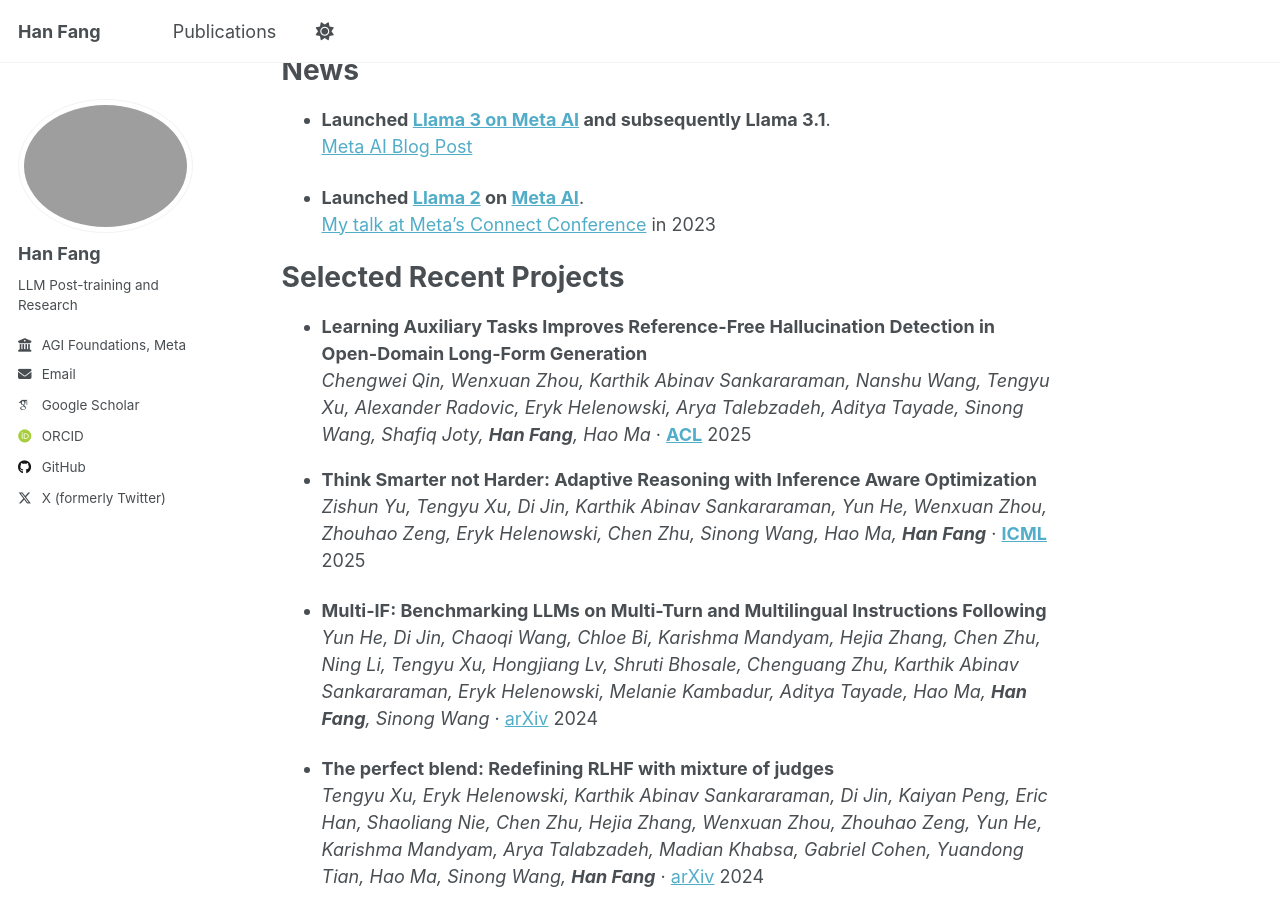
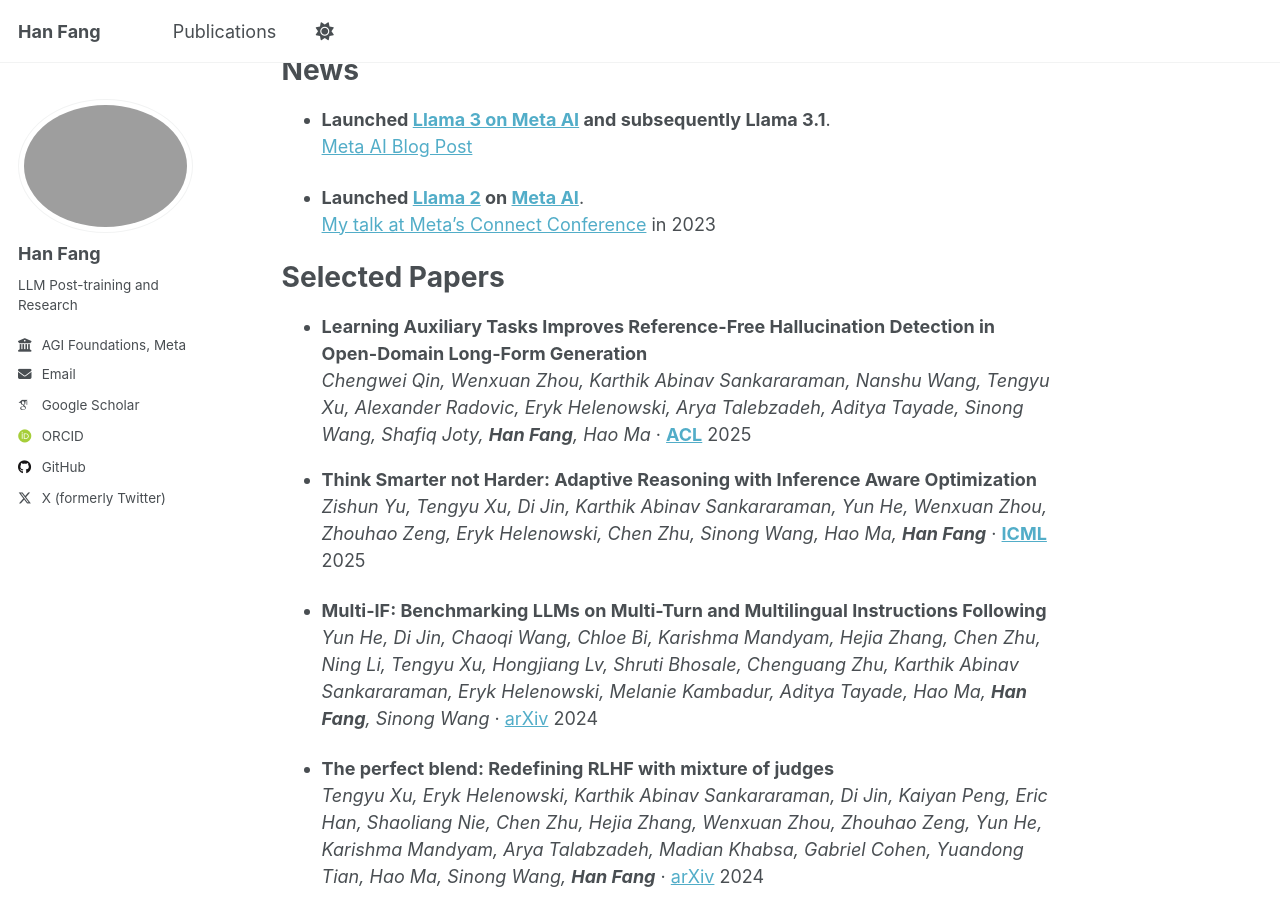
Before and after one commit to hanfang/hanfang.github.io, a Jekyll site: the page built from _pages/about.md, in a window 1280 px wide and 900 px high, scrolled down 373 px. Built offline with Jekyll 4.4.1, drawn with Linux system fonts in a browser that asks for light colours; some web fonts are replaced; a script that is not in the unit is left out.

Commit message:
Update about.md

```diff
--- a/_pages/about.md
+++ b/_pages/about.md
@@ -24,7 +24,7 @@
   [My talk at Meta's Connect Conference](https://developers.facebook.com/videos/2023/building-metas-next-generation-ai-product-experiences-with-llama/) in 2023
 
 
-Selected Recent Projects
+Selected Papers
 ======
 
 * **Learning Auxiliary Tasks Improves Reference-Free Hallucination Detection in Open-Domain Long-Form Generation**
```
